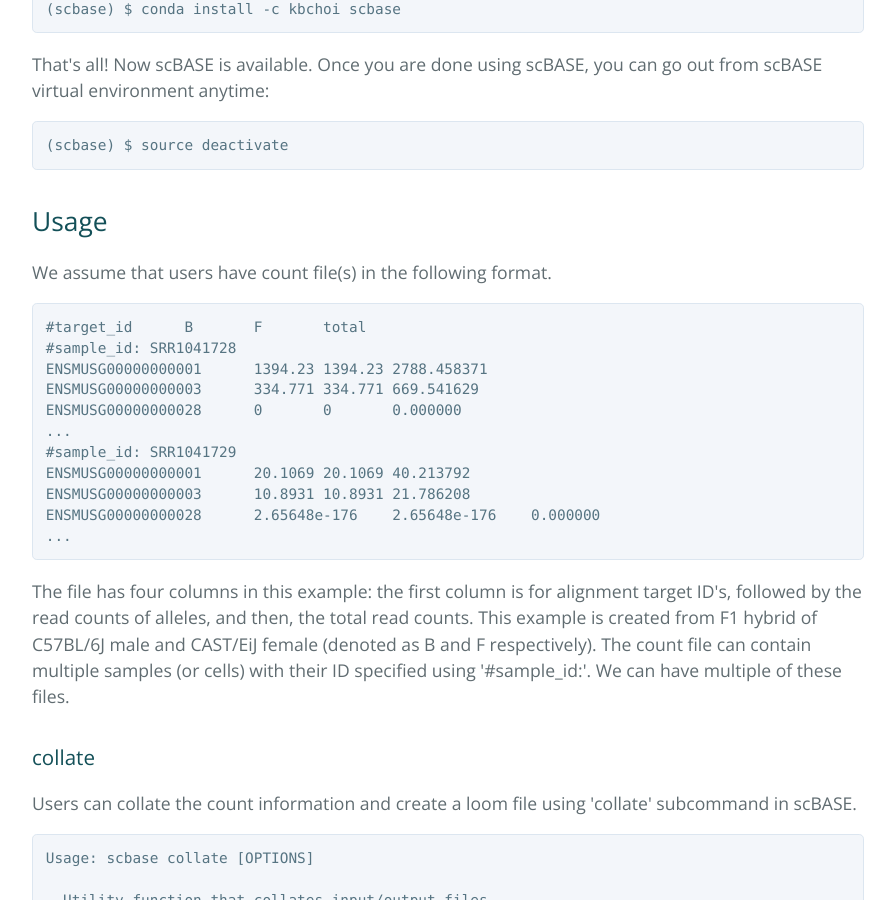
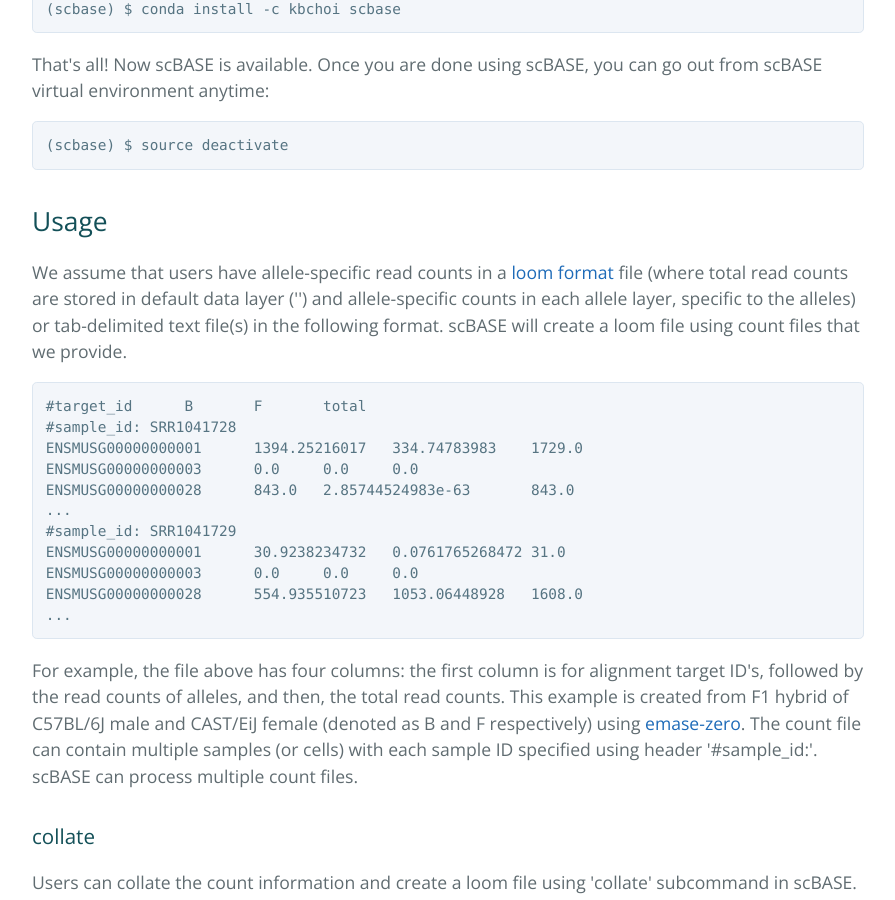
Before and after one commit to churchill-lab/scBASE, a Jekyll site: the page built from index.html, in a window 1280 px wide and 900 px high, scrolled down 1080 px. Shown: the whole window, without its empty margins (192-1087 px from the left). Built offline with Jekyll 4.4.1, drawn with Linux system fonts in a browser that asks for light colours; the list of posts is cut into pages by our own code.

Commit message:
[kbchoi] Working on github pages

```diff
--- a/index.html
+++ b/index.html
@@ -39,22 +39,22 @@
 
 <h2><a id="usage" class="anchor" href="#usage" aria-hidden="true"><span class="octicon octicon-link"></span></a>Usage</h2>
 
-<p>We assume that users have count file(s) in the following format.</p>
+<p>We assume that users have allele-specific read counts in a <a href="http://http://loompy.org/">loom format</a> file (where total read counts are stored in default data layer ('') and allele-specific counts in each allele layer, specific to the alleles) or tab-delimited text file(s) in the following format. scBASE will create a loom file using count files that we provide.</p>
 
 <pre><code>#target_id	B	F	total
 #sample_id: SRR1041728
-ENSMUSG00000000001	1394.23	1394.23	2788.458371
-ENSMUSG00000000003	334.771	334.771	669.541629
-ENSMUSG00000000028	0	0	0.000000
+ENSMUSG00000000001	1394.25216017	334.74783983	1729.0
+ENSMUSG00000000003	0.0	0.0	0.0
+ENSMUSG00000000028	843.0	2.85744524983e-63	843.0
 ...
 #sample_id: SRR1041729
-ENSMUSG00000000001      20.1069 20.1069 40.213792
-ENSMUSG00000000003      10.8931 10.8931 21.786208
-ENSMUSG00000000028      2.65648e-176    2.65648e-176    0.000000
+ENSMUSG00000000001	30.9238234732	0.0761765268472	31.0
+ENSMUSG00000000003	0.0	0.0	0.0
+ENSMUSG00000000028	554.935510723	1053.06448928	1608.0
 ...
 </code></pre>
 
-<p>The file has four columns in this example: the first column is for alignment target ID's, followed by the read counts of alleles, and then, the total read counts. This example is created from F1 hybrid of C57BL/6J male and CAST/EiJ female (denoted as B and F respectively). The count file can contain multiple samples (or cells) with their ID specified using '#sample_id:'. We can have multiple of these files.</p>
+<p>For example, the file above has four columns: the first column is for alignment target ID's, followed by the read counts of alleles, and then, the total read counts. This example is created from F1 hybrid of C57BL/6J male and CAST/EiJ female (denoted as B and F respectively) using <a href="http://churchill-lab.github.io/emase-zero/">emase-zero</a>. The count file can contain multiple samples (or cells) with each sample ID specified using header '#sample_id:'. scBASE can process multiple count files.</p>
 
 <h3><a id="collate" class="anchor" href="#collate" aria-hidden="true"><span class="octicon octicon-link"></span></a>collate</h3>
 <p>Users can collate the count information and create a loom file using 'collate' subcommand in scBASE.</p>
```
